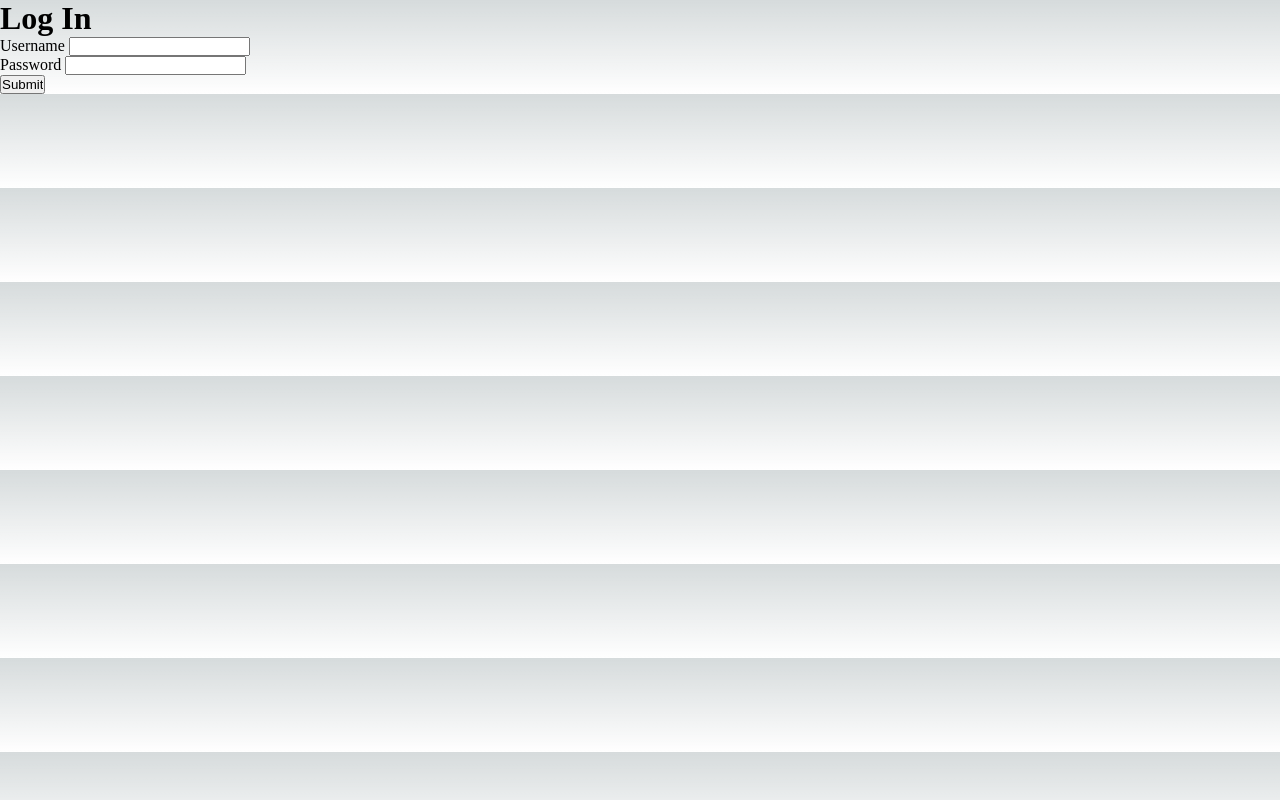
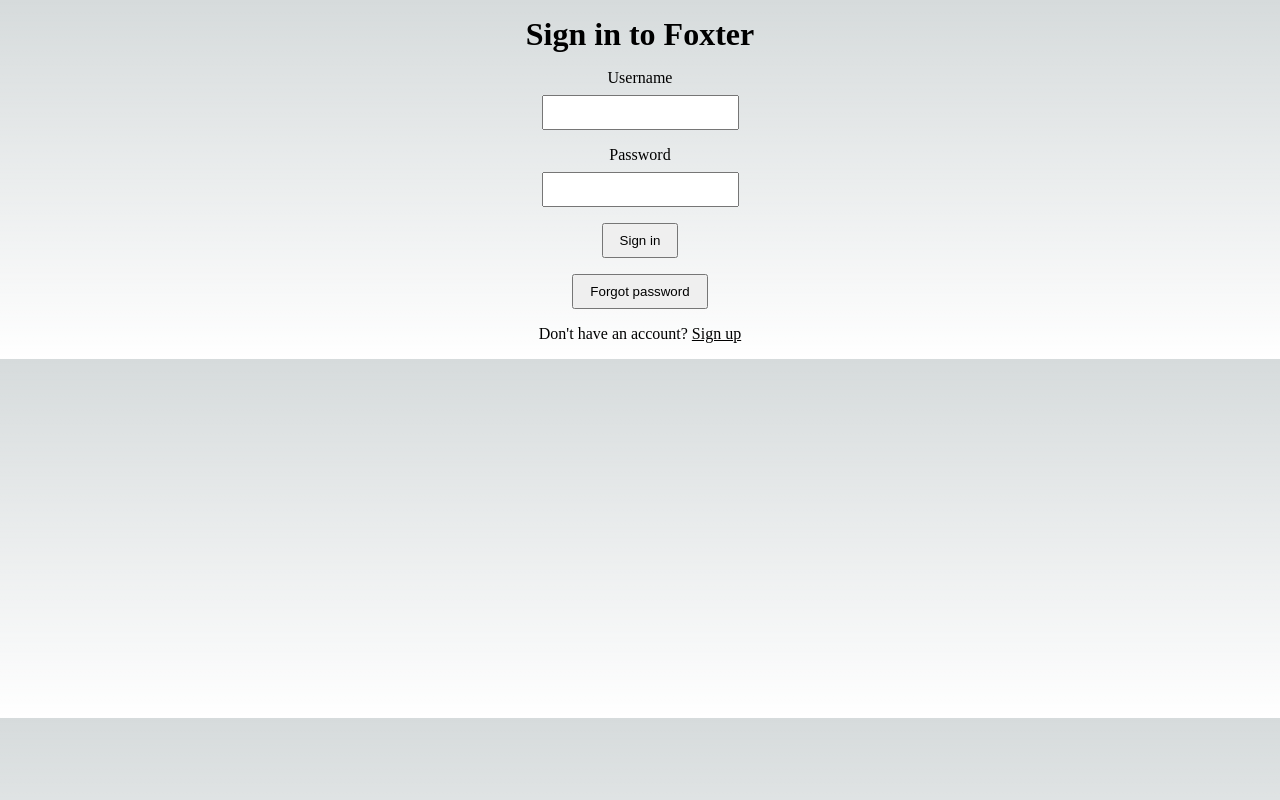
Before and after one commit to zmariann/foxter, a Next.js app in the folder frontend/: page /login in a window 1280 px wide. Built offline with nearby package versions, Linux system fonts and the light colour scheme.

Commit message:
Issue:Fox-45: login page added

```diff
--- a/frontend/src/pages/login.tsx
+++ b/frontend/src/pages/login.tsx
@@ -1,37 +1,75 @@
-import React, { useEffect, useState } from "react";
+// importing useState from React lib to manage states of a FC
+// importing Link for client-side navigation between pages
+import { useState } from "react";
+import Link from "next/link";
 
-// Define the shape of the user data
-interface User {
-  id: number;
-  content: string;
-  password: string;
-}
+const LoginPage: React.FC = () => {
+  const [username, setUsername] = useState("");
+  const [password, setPassword] = useState("");
 
-const handleSubmit = async (event: React.FormEvent<HTMLFormElement>) => {
-    //Prevent page reload
-    event.preventDefault();
-}
-
-const LogIn = () => {
-    return (
-      <div>
-        <h1>Log In</h1>
-        <form onSubmit={handleSubmit}>
-        <div className="input-container">
-          <label>Username </label>
-          <input type="text" name="uname" required />
-        </div>
-        <div className="input-container">
-          <label>Password </label>
-          <input type="password" name="pass" required />
-        </div>
-        <div className="button-container">
-          <input type="submit" />
-        </div>
-      </form>
-      </div>
-
-    );
+  // handleUsernameChange and handlePasswordChange functions are called
+  // whenever values of the username and password input fields are changed
+  // Receives an event object
+  const handleUsernameChange = (event: React.ChangeEvent<HTMLInputElement>) => {
+    setUsername(event.target.value);
   };
 
-  export default LogIn;
+  const handlePasswordChange = (event: React.ChangeEvent<HTMLInputElement>) => {
+    setPassword(event.target.value);
+  };
+
+  // handleSignIn() is called when the "Sign in" button is clicked.
+  // sends a POST request to a login API endpoint (/api/login) with the username and password
+  const handleSignIn = async () => {
+    try {
+      const response = await fetch("/login", {
+        method: "POST",
+        headers: { "Content-Type": "application/json" },
+        body: JSON.stringify({ username, password }),
+      });
+      const data = await response.json();
+      console.log(data);
+      // Handle successful login
+    } catch (error) {
+      console.error(error);
+      // Handle login error
+    }
+  };
+
+ // forgot password handle: Need to understand what exactly we need to do here,
+  const handleForgotPassword = () => {
+
+  };
+
+  return (
+    <div style={{ display: "flex", flexDirection: "column", alignItems: "center" }}>
+      <h1 style={{ margin: "1rem 0" }}>Sign in to Foxter</h1>
+      <label htmlFor="username" style={{ marginBottom: "0.5rem" }}>Username</label>
+      <input
+        type="text"
+        id="username"
+        value={username}
+        onChange={handleUsernameChange}
+        style={{ marginBottom: "1rem", padding: "0.5rem" }}
+      />
+      <label htmlFor="password" style={{ marginBottom: "0.5rem" }}>Password</label>
+      <input
+        type="password"
+        id="password"
+        value={password}
+        onChange={handlePasswordChange}
+        style={{ marginBottom: "1rem", padding: "0.5rem" }}
+      />
+      <button onClick={handleSignIn} style={{ marginBottom: "1rem", padding: "0.5rem 1rem" }}>Sign in</button>
+      <button onClick={handleForgotPassword} style={{ padding: "0.5rem 1rem" }}>Forgot password</button>
+      <p style={{ margin: "1rem 0" }}>
+        Don't have an account?{" "}
+        <Link href="/register" passHref>
+          <span style={{ textDecoration: "underline", cursor: "pointer" }}>Sign up</span>
+        </Link>
+      </p>
+    </div>
+  );
+};
+
+export default LoginPage;
```
